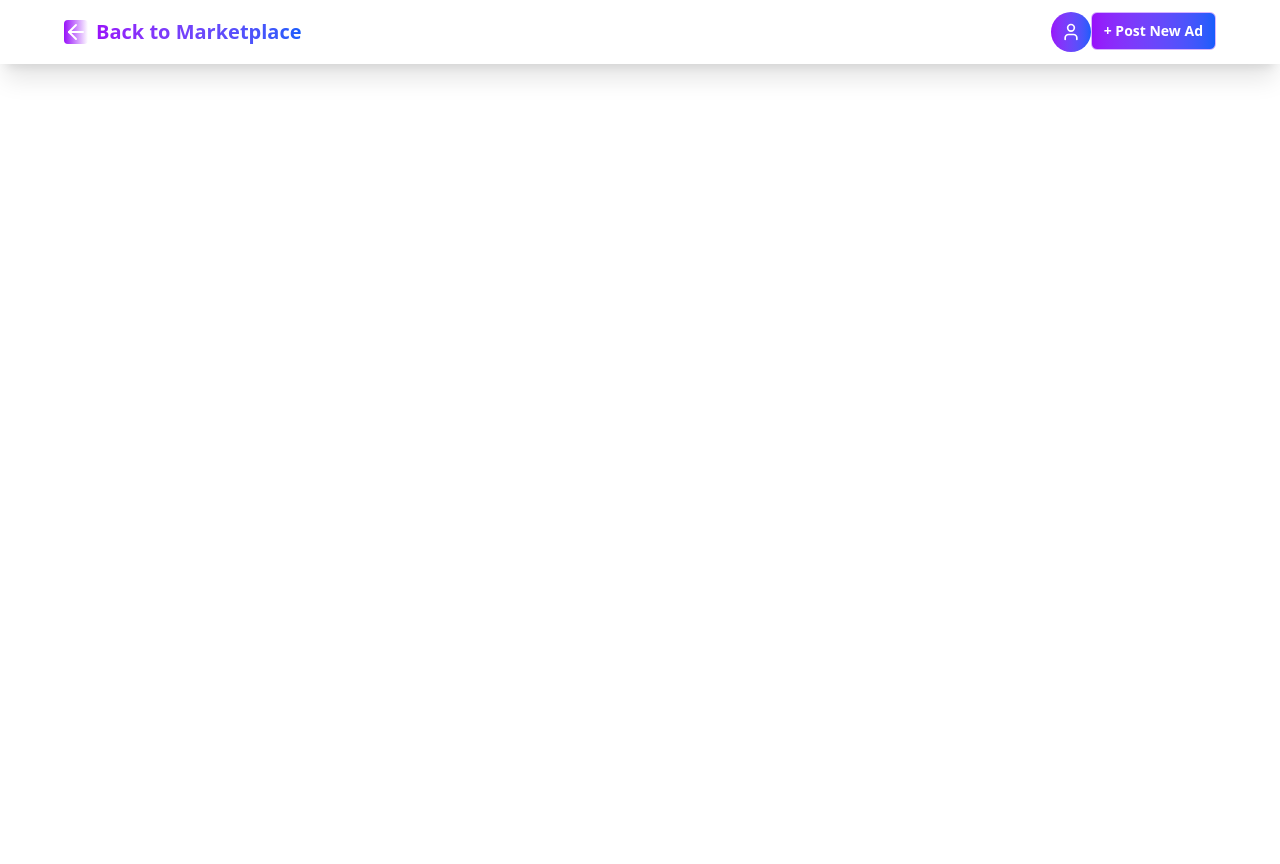
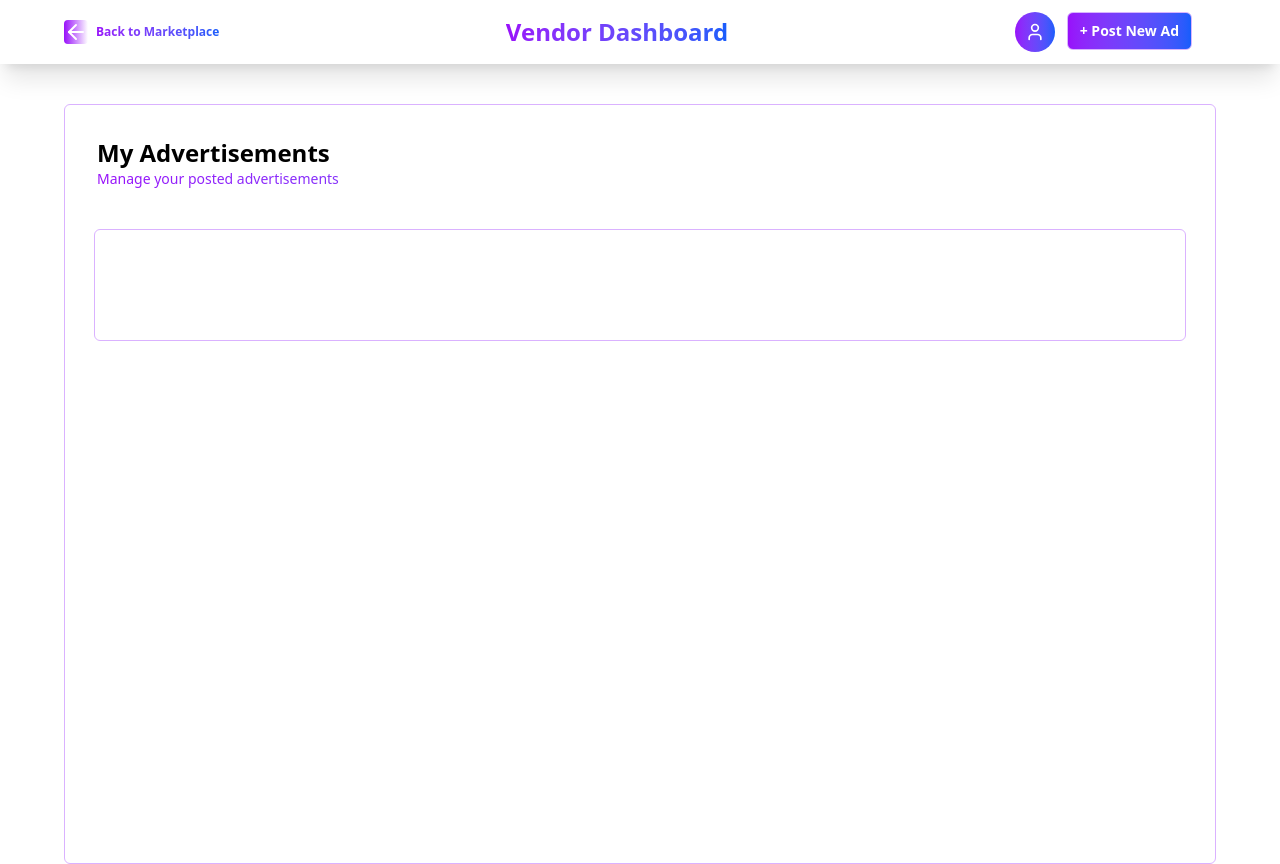
Before and after one commit to TopTier5/buyversity, a React (Vite) app: page /vendor-dashboard in a window 1280 px wide. Before the commit the page ends 800 px from the top, so only its background shows below. Built offline with nearby package versions, Linux system fonts and the light colour scheme.

Commit message:
working on the vendor dashboard

```diff
--- a/src/pages/VendorDashboard.jsx
+++ b/src/pages/VendorDashboard.jsx
@@ -1,32 +1,46 @@
 import { ArrowLeft } from "lucide-react"
 import { User } from "lucide-react"
 
+
 export default function VendorDashboard() {
 
-    return(
+    return (
+
+        <>
 
             <nav className="flex justify-between py-3 px-6 bg-white shadow-xl">
                 <div className="flex items-center gap-2 ml-4 sm:ml-6 md:ml-10  ">
                     <ArrowLeft className="w-5 h-5 sm:w-6 sm:h-6 text-white bg-gradient-to-r
                   from-purple-600 to blue-600 rounded cursor-pointer" />
-                <h1 className="font-bold text-xl text-transparent bg-clip-text bg-gradient-to-r from-purple-600  to-blue-600 cursor-pointer">Back to Marketplace</h1>
-
+                    <h1 className="font-bold text-xs text-transparent bg-clip-text bg-gradient-to-r from-purple-600  to-blue-600 cursor-pointer">Back to Marketplace</h1>
                 </div>
-            <div className="mr-10 flex flex-row">
-                <div className="w-10 h-10 rounded-full bg-gradient-to-r from-purple-600 to-blue-600
-                flex items-center justify-center ">
-                    <User className="w-5 h-5 text-white" />
+                <div className="flex justify-center items-center text-center px-3 ">
+                    <h1 className="text-xl sm:text-2xl md:text-3xl lg:text-2xl font-bold text-transparent bg-clip-text bg-gradient-to-r from-purple-600 to-blue-600">Vendor Dashboard</h1>
+                </div>
+                <div className="flex flex-row sm:flex-row mr-4 sm:mr-6 md:mr-10 lg:mr-16 ">
+                    <div className="mr-3 w-10 h-10  rounded-full bg-gradient-to-r from-purple-600 to-blue-600 flex items-center justify-center ">
+                        <User className="w-5 h-5 text-white " />
                     </div>
                     <div><button className="border border-[#D8B4FE] bg-gradient-to-r from-purple-600 to-blue-600
-                 text-white pt-2 pb-2 pl-3 pr-3
+                 text-white pt-2 pb-2 pl-3 pr-3 hover:shadow-2xl shadow-blue-700
                 text-sm font-semibold rounded-md cursor-pointer ">+ Post New Ad</button>
                     </div>
                 </div>
-
-
             </nav>
 
+            <section className=" w-full min-h-screen flex justify-center">
+                <div className="mt-10 border rounded-md border-purple-300 w-[90%] ">
+                <div className="p-8">
+                    <h1 className="text-2xl font-bold">My Advertisements</h1>
+                    <h2 className="text-sm  text-transparent bg-clip-text bg-gradient-to-r from-purple-600 to-blue-600">Manage your posted advertisements</h2>
+                </div>
+                <div className="mt-2 border rounded-md border-purple-300 w-[95%] h-28 mx-auto">
 
+                </div>
+                </div>
+            </section>
+
+        </>
     )
 
 }
--- a/src/pages/VendorForm.jsx
+++ b/src/pages/VendorForm.jsx
@@ -103,7 +103,7 @@ export default function VendorForm() {
                                     value={customUniversity}
                                     onChange={(e) => setCustomUniversity(e.target.value)}
                                     className="border border-gray-400 rounded-md w-[95%] h-9 mt-2"
-                                    required
+
                                 />
                             </div>
                             <div className="mt-4">
```
Lines whose indentation alone changed are shown as unchanged.
